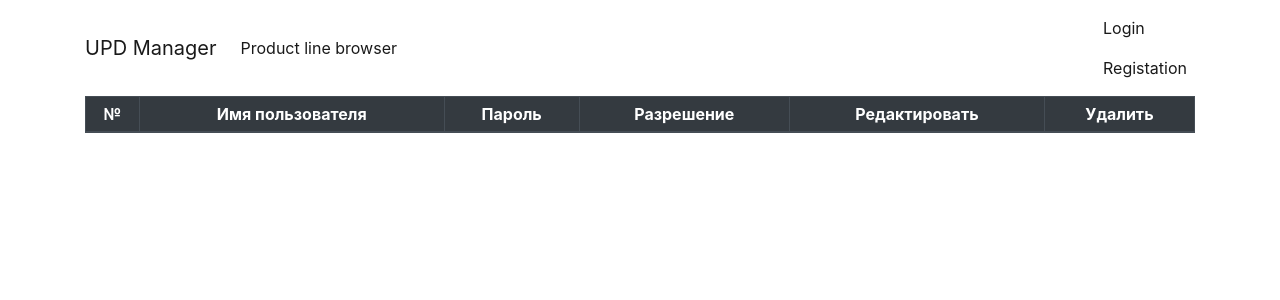
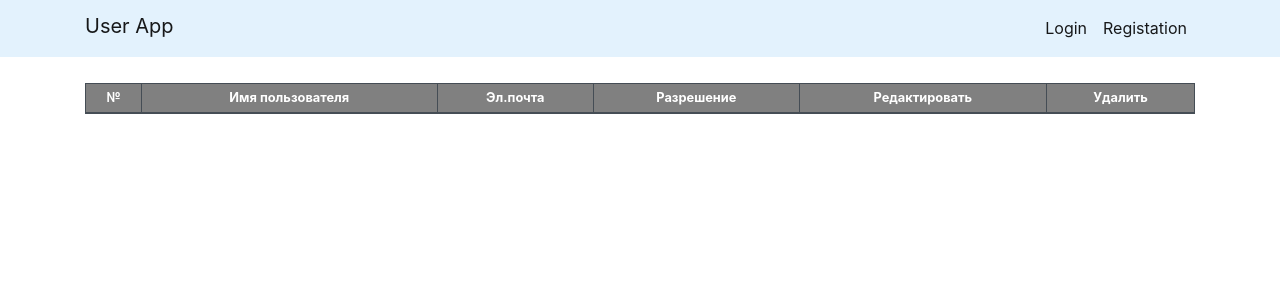
Before and after one commit to aidarhaertdinov/user_request_app, a Flask app: template app/main/templates/main/user_browser.html in a window 1280 px wide. Shown: the top 300 px of the page. Run offline with Flask 2, Linux system fonts and the light colour scheme; the template is opened without the code that fills it, so the values that code supplies are empty; some libraries are stand-ins or nearby versions.

Commit message:
Add style.css, icons, update init, base, config, form, user_browser.html, view

```diff
--- a/app/__init__.py
+++ b/app/__init__.py
@@ -3,13 +3,14 @@
 from flask_login import LoginManager
 from flask_bootstrap import Bootstrap
 from flask_wtf.csrf import CSRFProtect
-
+from flask_moment import Moment
 
 
 
 login_manager = LoginManager()
 bootstrap = Bootstrap()
 csrf = CSRFProtect()
+moment = Moment()
 
 
 
@@ -21,6 +22,7 @@
     login_manager.init_app(app)
     bootstrap.init_app(app)
     csrf.init_app(app)
+    moment.init_app(app)
 
 
     from .main import main
--- a/app/auth/view.py
+++ b/app/auth/view.py
@@ -4,7 +4,7 @@
 # from ..model import User, db
 from .. import login_manager
 from flask_login import login_user, logout_user, login_required
-
+import requests
 
 @login_manager.user_loader
 def load_user(user_id):
@@ -15,12 +15,13 @@
 def login():
     form = LoginForm()
     if form.validate_on_submit():
-        user = User.query.filter_by(user_name=form.email.data.lower()).first()
-        if user is not None and user.check_password(form.password.data):
-            login_user(user, remember=True)
-            return redirect(url_for("auth.success"))
-        else:
-            flash("Вы ввели неверный адрес электронной почты или пароль", category='error')
+        user = {'email': form.email.data, 'password': form.password.data}
+        res_user = requests.post('http://127.0.0.1:5000/rest/v1/login', json=user)
+        # if res_user is not None and res_user.check_password(form.password.data):
+            # login_user(user, remember=True)
+        return redirect(url_for("auth.success"))
+        # else:
+        #     flash("Вы ввели неверный адрес электронной почты или пароль", category='error')
     return render_template("auth/authorization.html", form=form, title="login")
 
 
@@ -28,10 +29,10 @@
 def registration():
     form = RegistrationForm()
     if form.validate_on_submit():
-        user = User(form.email.data, form.password.data)
-        db.session.add(user)
-        db.session.commit()
-        login_user(user, remember=True)
+        user = {'email': form.email.data, 'password': form.password.data}
+        # user = User(form.email.data, form.password.data)
+        res_user = requests.post('http://127.0.0.1:5000/rest/v1/registration', json=user)
+        # login_user(res_user, remember=True)
         return redirect(url_for("auth.success"))
     elif request.method == 'POST':
         flash("Неверная пара логин/пароль", category='error')
@@ -39,7 +40,7 @@
 
 
 @auth.route("/logout")
-@login_required
+# @login_required
 def logout():
     logout_user()
     flash('Вы вышли из системы', category='success')
@@ -47,6 +48,6 @@
 
 
 @auth.route("/success")
-@login_required
+# @login_required
 def success():
     return render_template("auth/log_in.html", title="log in")
--- a/app/main/templates/main/base.html
+++ b/app/main/templates/main/base.html
@@ -5,7 +5,7 @@
 {% block head %}
 <meta name="viewport" content="width=device-width, initial-scale=1, shrink-to-fit=no">
 <link rel="stylesheet" href="https://stackpath.bootstrapcdn.com/bootstrap/4.4.1/css/bootstrap.min.css" integrity="sha384-Vkoo8x4CGsO3+Hhxv8T/Q5PaXtkKtu6ug5TOeNV6gBiFeWPGFN9MuhOf23Q9Ifjh" crossorigin="anonymous">
-{{ moment.include_moment() }}
+<!--{{ moment.include_moment() }}-->
 
 {% block styles %}
 <link href="{{ url_for('static',filename='css/style.css') }}" rel="stylesheet">
@@ -16,7 +16,7 @@
 {% block navbar %}
 <nav class="navbar navbar-expand-lg navbar-light">
   <div class="container">
-    <a class="navbar-brand" href='{{ url_for("main.index") }}'>UPD Manager</a>
+    <a class="navbar-brand" href='{{ url_for("main.index") }}'>User App</a>
     <button class="navbar-toggler" type="button" data-toggle="collapse" data-target="#navbarSupportedContent" aria-controls="navbarSupportedContent" aria-expanded="false" aria-label="Toggle navigation">
       <span class="navbar-toggler-icon"></span>
     </button>
@@ -24,7 +24,6 @@
     <div class="collapse navbar-collapse" id="navbarSupportedContent">
       <ul class="navbar-nav mr-auto">
         <li class="nav-item active">
-          <a class="nav-link" href='{{ url_for("main.product_line_browser") }}'>Product line browser <span class="sr-only">(current)</span></a>
           {% if current_user.is_authenticated %}
             <a class="nav-link text-danger" href='{{ url_for("admin.admin_main_view") }}'>Admin browser <span class="sr-only">(current)</span></a>
           {% endif %}
@@ -51,7 +50,7 @@
   {% for category, msg in get_flashed_messages(True) %}
   <div class = "flash {{ category }}"> {{ msg }} </div>
   {% endfor %}
-  <h1>Добро пожаловать в UPD Manager!</h1>
+  <h1>Добро пожаловать в UPD App!</h1>
 </div>
 
 {% endblock %}
--- a/app/main/templates/main/user_browser.html
+++ b/app/main/templates/main/user_browser.html
@@ -9,7 +9,7 @@
     		<tr>
 				<th scope="col">№</th>
 				<th scope="col">Имя пользователя</th>
-			    <th scope="col">Пароль</th>
+				<th scope="col">Эл.почта</th>
 			    <th scope="col">Разрешение</th>
 				<th scope="col">Редактировать</th>
 				<th scope="col">Удалить</th>
@@ -18,9 +18,9 @@
 	{% for user in users %}
 	<tr>
 		<td> {{ user.id }} </td>
-		<td class="product_name_column"> {{ user.user_name }} </td>
-		<td> {{ user.password }} </td>
-		<td> {{ user.permission.value }} </td>
+		<td class="product_name_column"> {{ user.username }} </td>
+		<td> {{ user.email }} </td>
+		<td> {{ user.permission }} </td>
 		<td>
 			<a href='{{ url_for("main.user_editor", id = user.id) }}'>
 				<img class="product_line_icons" src="{{url_for('static', filename='edit_icon.png')}}">
--- a/app/main/view.py
+++ b/app/main/view.py
@@ -1,13 +1,12 @@
 from app.main import main
 from flask import render_template, request, flash, redirect, url_for
 from app import login_manager
-# from flask_wtf.csrf import CSRFError
-# from app.model import ProductLine, db, User
+from app.model import User
 from .form import UserForm
 import os
 # from app.auth.decorators import admin_required, user_required
 from flask_login import login_required
-
+from ..auth.view import requests
 
 @login_manager.user_loader
 def load_user(user_id):
@@ -19,26 +18,26 @@
     return render_template("main/base.html")
 
 
-@main.route('/user_browser')
+@main.route('/user_browser', methods=['GET'])
 # @login_required
 # @admin_required
 def user_browser():
-    users = User.query.all()
+    users = requests.get('http://127.0.0.1:5000/rest/v1/users').json()
     return render_template("main/user_browser.html", users=users, title="Пользователи")
 
 
-@main.route('/user_editor/<id>', methods=['GET', 'POST'])
+@main.route('/user_editor/<id>', methods=['GET', 'POST', 'PUT'])
 # @login_required
 def user_editor(id):
-    user = User.query.filter_by(id=id).first()
+    user = requests.get(f"http://127.0.0.1:5000/rest/v1/users/{id}").json()
     if user:
-        form = UserForm(formdata=request.form, obj=user)
+        form = UserForm(id= user['id'], username=user['username'], email=user['email'], permission=user['permission'])
         if form.validate_on_submit():
-            user.id = form.id.data
-            user.user_name = form.user_name.data
-            user.permission = form.permission.data
-            db.session.add(user)
-            db.session.commit()
+            update_user = {'id': form.id.data,
+                           'username': form.username.data,
+                           'email': form.email.data,
+                           'permission': form.permission.data}
+            requests.put(f"http://127.0.0.1:5000/rest/v1/users/{id}", json=update_user)
             return redirect(url_for("main.user_browser"))
         return render_template("main/user_editor.html", form=form)
 
--- /dev/null
+++ b/app/static/css/style.css
@@ -0,0 +1,91 @@
+h1 {
+    margin-top: 150px;
+    text-align: center;
+    color: gray;
+}
+.navbar {
+    background-color: #e3f2fd;
+    margin-bottom: 2%;
+}
+
+.btn-group {
+    margin-bottom: 2%;
+}
+
+.table {
+    font-size: 0.8rem;
+}
+.table .thead-dark th {
+    color: #fff;
+    background-color: gray;
+    vertical-align: middle
+}
+
+.product_name_column {
+    text-align: left;
+}
+
+.table td {
+    padding: 0.75rem;
+    vertical-align: top;
+    border-top: 1px solid #dee2e6;
+    vertical-align: middle;
+}
+
+#myDropzone {
+    margin: 5% 5% 2% 5%;
+    border: 2px dashed #0087F7;
+    border-radius: 20px;
+    min-height: 250px;
+    background-color:#e3f2fd;
+    display: flex;
+    align-items: center;
+    justify-content: center;
+}
+.send_button {
+     text-align: center;
+}
+
+.nav-item a::after {
+    content: '';
+    display: block;
+    width: 100%;
+    background-color: #808080;
+    height: 1px;
+    transform: scale(0);
+    transition: all .3s
+}
+.nav-item a:hover::after {
+    transform: scale(1);
+}
+
+.product_line_icons {
+    width: 25px;
+}
+.nav-item {
+    display:flex;
+}
+.navbar-brand {
+    padding-top: 0;
+}
+.form-group {
+    margin-bottom: 0.5em;
+}
+.form-control {
+    height: 3em;
+    font-size: 0.8rem;
+}
+.product_line_editor {
+    width: 55%
+}
+.flash {padding: 2px;}
+.flash.error {
+         border: 1px solid #FF4343;
+         background: #FF9C9C;
+         width: max-content;
+}
+.flash.success {
+         border: 1px solid #21DB56;
+         background: #AEFFC5;
+         width: max-content;
+}
--- a/config.py
+++ b/config.py
@@ -2,6 +2,8 @@
 
 
 class Config:
+    SECRET_KEY = os.getenv('SECRET_KEY') or os.urandom(32)
+    WTF_CSRF_SECRET_KEY = os.getenv('WTF_CSRF_SECRET_KEY') or os.urandom(32)
     SQLALCHEMY_TRACK_MODIFICATIONS = os.getenv('SQLALCHEMY_TRACK_MODIFICATIONS') or False
 
 
--- a/main.py
+++ b/main.py
@@ -5,4 +5,4 @@
 
 
 if __name__ == '__main__':
-    app.run(debug=True)
+    app.run(debug=True, port=5100)
```
Also changed, not shown: app/main/form.py (+5 -4 lines), app/model.py (added, +33 -0 lines), app/static/edit_icon.png (added), app/static/excel_filetype_icon.png (added), app/static/garbage_icon.png (added).
